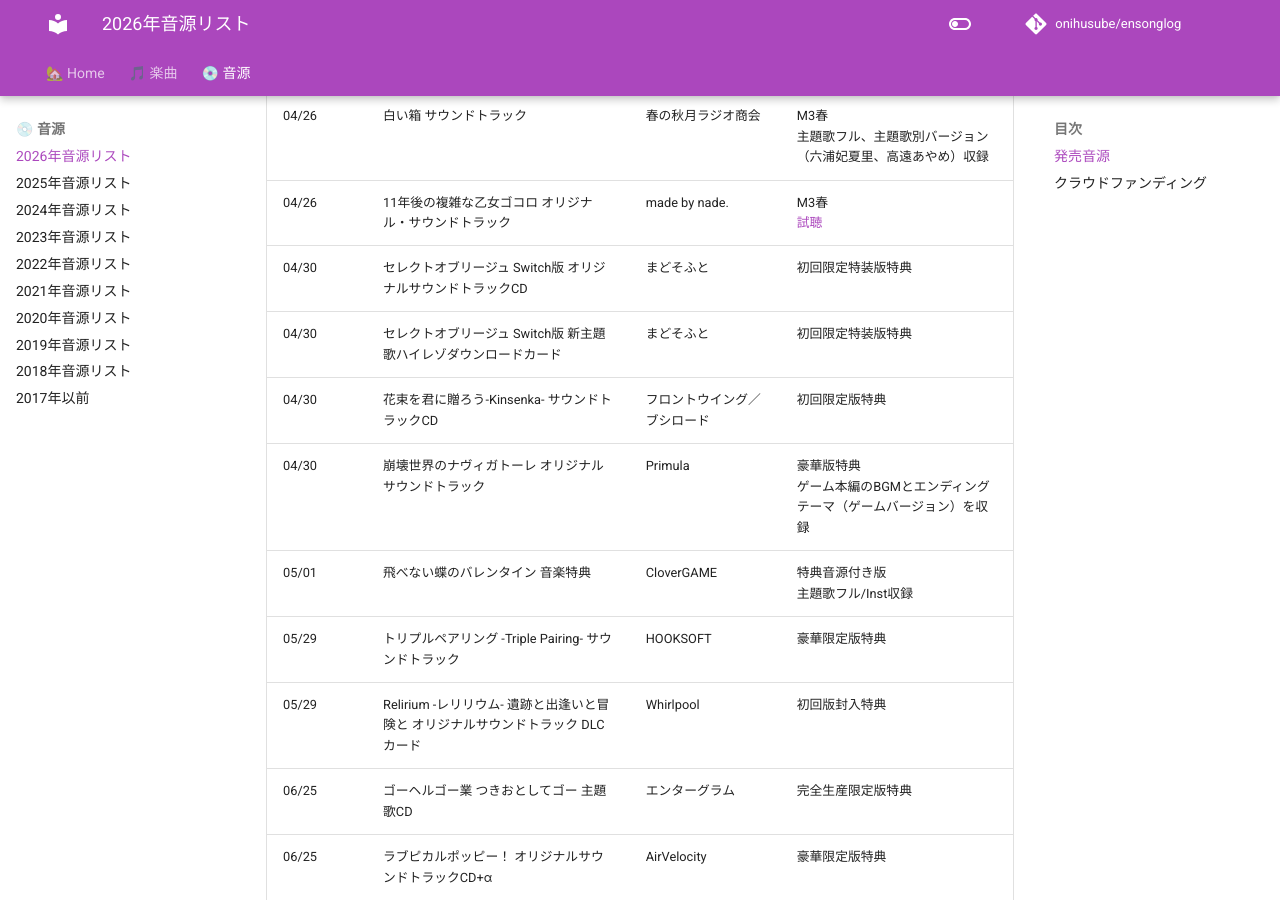
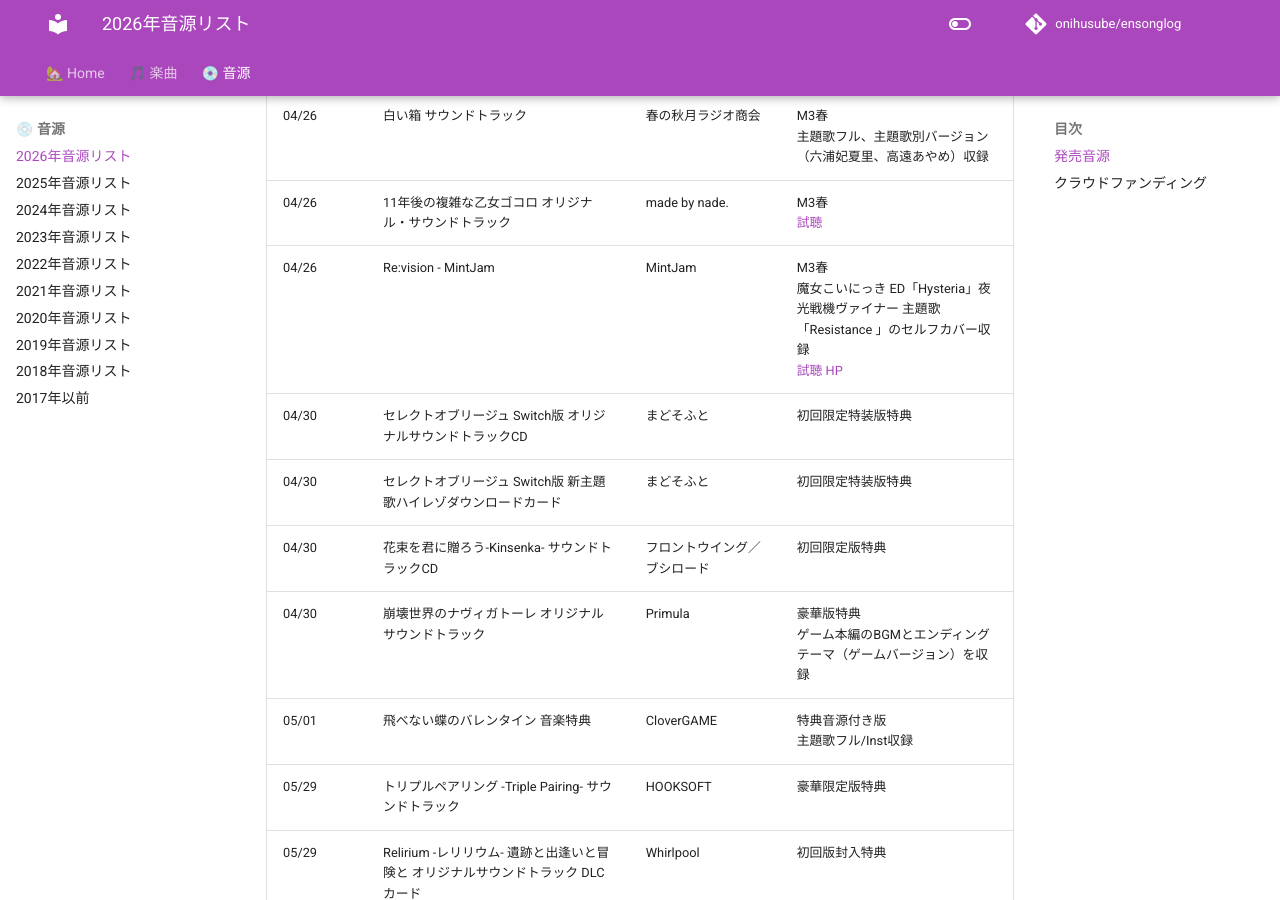
Before and after one commit to onihusube/ensonglog, an MkDocs documentation site: the page built from docs/2026/音源.md, in a window 1280 px wide and 900 px high, scrolled down 4658 px. Built offline with MkDocs 1.6.1 and Material for MkDocs 9.7.7, drawn with Linux system fonts in a browser that asks for light colours; comment, search, counter and statistics services are not loaded.

Commit message:
Re:vision追加

```diff
--- a/docs/2026/音源.md
+++ b/docs/2026/音源.md
@@ -71,6 +71,7 @@
 | 04/26 | 霜月はるかボーカルワークスアルバム第9弾『あしおとステップ』 | しちごさん。& canoue | M3春 M3秋（2025）先行 </br> [BOOTH](https://hiyatsukin.booth.pm/items/7490036) </br> [HP](https://shimotsukin.com/ashiotostep/) |
 | 04/26 | 白い箱 サウンドトラック | 春の秋月ラジオ商会 | M3春 </br> 主題歌フル、主題歌別バージョン（六浦妃夏里、高遠あやめ）収録 |
 | 04/26 | 11年後の複雑な乙女ゴコロ オリジナル・サウンドトラック | made by nade. | M3春 </br> [試聴](https://www.youtube.com/watch?v=e44E9WeTjFw) |
+| 04/26 | Re:vision - MintJam | MintJam | M3春 </br> 魔女こいにっき ED「Hysteria」夜光戦機ヴァイナー 主題歌「Resistance 」のセルフカバー収録 </br> [試聴](https://www.youtube.com/watch?v=qmLSMc4jP9M) [HP](https://lit.link/re_vision) |
 | 04/30 | セレクトオブリージュ Switch版 オリジナルサウンドトラックCD | まどそふと | 初回限定特装版特典 |
 | 04/30 | セレクトオブリージュ Switch版 新主題歌ハイレゾダウンロードカード | まどそふと | 初回限定特装版特典 |
 | 04/30 | 花束を君に贈ろう-Kinsenka- サウンドトラックCD | フロントウイング／ブシロード | 初回限定版特典 |
```
